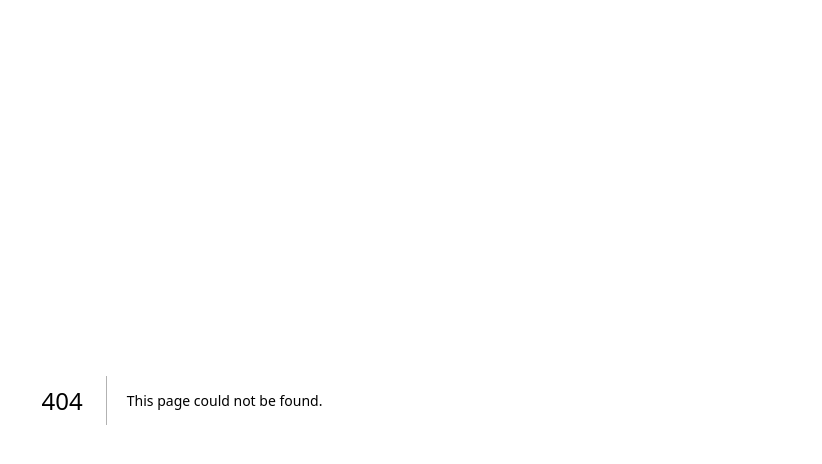
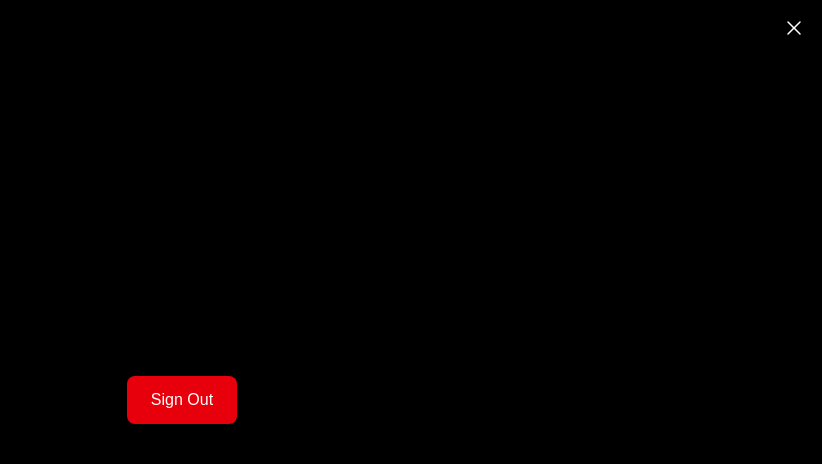
Before and after one commit to yumemiru-masomi/go-todo-mii-4, a Next.js app in the folder next/: page /auth/signout in a window 1280 px wide. Before the commit this address had no page. Shown: the top 464 px of the page, without its empty margins (458-1280 px from the left). Built offline with nearby package versions, Linux system fonts and the light colour scheme.

Commit message:
feat: signout機能を追加

```diff
--- a/next/auth.ts
+++ b/next/auth.ts
@@ -11,7 +11,7 @@ if (!googleClientId || !googleClientSecret) {
   );
 }
 
-export const { handlers, signIn, signOut, auth } = NextAuth({
+export const { handlers, auth, signIn, signOut } = NextAuth({
   providers: [
     Google({
       clientId: googleClientId,
@@ -19,14 +19,28 @@ export const { handlers, signIn, signOut, auth } = NextAuth({
     }),
   ],
   callbacks: {
-    async redirect({ baseUrl }) {
-      // サインイン成功後、今日の日付のページへリダイレクト
+    async redirect({ url, baseUrl }) {
+      // ✅ サインアウト後は /auth/signout に遷移
+      if (
+        url.includes("/auth/signout") ||
+        url === baseUrl ||
+        url === `${baseUrl}/`
+      ) {
+        return `${baseUrl}/auth/signin`;
+      }
+
+      // ✅ サインイン成功後（callback経由）→ 今日のページに遷移
+      if (url.includes("/auth/signin")) {
         const today = new Date();
         const year = today.getFullYear();
         const month = String(today.getMonth() + 1).padStart(2, "0");
         const day = String(today.getDate()).padStart(2, "0");
         const todayStr = `${year}-${month}-${day}`;
         return `${baseUrl}/todos/${todayStr}`;
+      }
+
+      // ✅ その他はそのまま
+      return url.startsWith(baseUrl) ? url : baseUrl;
     },
   },
   secret: process.env.NEXTAUTH_SECRET,
--- a/next/package.json
+++ b/next/package.json
@@ -9,6 +9,7 @@
     "lint": "next lint"
   },
   "dependencies": {
+    "@heroicons/react": "^2.2.0",
     "date-fns": "^4.1.0",
     "next": "15.3.0",
     "next-auth": "^5.0.0-beta.29",
--- /dev/null
+++ b/next/src/app/actions/auth.ts
@@ -0,0 +1,11 @@
+"use server";
+
+import { signIn, signOut } from "../../../auth";
+
+export async function handleSignIn() {
+  await signIn("google");
+}
+
+export async function handleSignOut() {
+  await signOut({ redirectTo: "/home" });
+}
--- /dev/null
+++ b/next/src/app/auth/signin/page.tsx
@@ -0,0 +1,10 @@
+import { SignInButton } from "@/components/auth/SignInButton";
+
+export default function SignIn() {
+  return (
+    <main className="min-h-screen flex flex-col items-center justify-center">
+      <h1 className="text-4xl font-bold mb-4">TODOアプリ</h1>
+      <SignInButton />
+    </main>
+  );
+}
--- /dev/null
+++ b/next/src/app/auth/signout/page.tsx
@@ -0,0 +1,24 @@
+"use client";
+
+import { XMarkIcon } from "@heroicons/react/24/solid";
+import { SignOutButton } from "@/components/auth/SignOutButton";
+
+export default function SignOut() {
+  return (
+    <div className="fixed inset-0 bg-black bg-opacity-80 z-50 flex flex-col items-center justify-center">
+      {/* 閉じるボタン（右上） */}
+      <button
+        aria-label="閉じる"
+        className="absolute top-4 right-4 text-white"
+        onClick={() => {
+          window.history.back();
+        }}
+      >
+        <XMarkIcon className="w-6 h-6" />
+      </button>
+
+      {/* メニュー内容 */}
+      <SignOutButton />
+    </div>
+  );
+}
--- a/next/src/app/home/page.tsx
+++ /dev/null
@@ -1,23 +0,0 @@
-"use client";
-
-import { signIn } from "next-auth/react";
-
-export default function HomePage() {
-  const handleSignIn = async () => {
-    await signIn("google", {
-      callbackUrl: "/auth/callback",
-    });
-  };
-
-  return (
-    <main className="min-h-screen flex flex-col items-center justify-center">
-      <h1 className="text-4xl font-bold mb-4">TODOアプリ</h1>
-      <button
-        onClick={handleSignIn}
-        className="px-4 py-2 bg-blue-500 text-white rounded"
-      >
-        Sign in with Google
-      </button>
-    </main>
-  );
-}
--- a/next/src/app/page.tsx
+++ b/next/src/app/page.tsx
@@ -2,5 +2,5 @@
 import { redirect } from "next/navigation";
 
 export default function Page() {
-  redirect("/home");
+  redirect("auth/signin");
 }
--- a/next/src/components/Header.tsx
+++ b/next/src/components/Header.tsx
@@ -4,6 +4,7 @@
 import { useRouter } from "next/navigation";
 import { format, addDays, parseISO } from "date-fns";
 import { ja } from "date-fns/locale";
+import { Bars3Icon } from "@heroicons/react/24/solid";
 
 type Props = {
   date: string; // "2025-04-17"
@@ -26,7 +27,17 @@ export default function TodoHeader({ date }: Props) {
   };
 
   return (
+    <>
       <div className="flex items-center justify-between py-10">
+        {/* ハンバーガーアイコン */}
+        <button
+          onClick={() => router.push("/auth/signout")}
+          aria-label="メニューを開く"
+          className="p-2"
+        >
+          <Bars3Icon className="w-6 h-6 text-white" />
+        </button>
+
         {/* 今日ボタン */}
         <button
           onClick={goToday}
@@ -56,5 +67,6 @@ export default function TodoHeader({ date }: Props) {
           </button>
         </div>
       </div>
+    </>
   );
 }
--- /dev/null
+++ b/next/src/components/auth/SignInButton.tsx
@@ -0,0 +1,18 @@
+"use client";
+
+import { signIn } from "next-auth/react";
+
+export function SignInButton() {
+  const handleSignIn = async () => {
+    await signIn("google");
+  };
+
+  return (
+    <button
+      onClick={handleSignIn}
+      className="px-6 py-3 bg-blue-600 text-white rounded-lg hover:bg-blue-700 transition-colors"
+    >
+      Sign in with Google
+    </button>
+  );
+}
--- /dev/null
+++ b/next/src/components/auth/SignOutButton.tsx
@@ -0,0 +1,21 @@
+"use client";
+
+import { signOut } from "next-auth/react";
+
+export function SignOutButton() {
+  const handleSignOut = async () => {
+    await signOut({
+      callbackUrl: "auth/signin",
+      redirect: true,
+    });
+  };
+
+  return (
+    <button
+      onClick={handleSignOut}
+      className="px-6 py-3 bg-red-600 text-white rounded-lg hover:bg-red-700 transition-colors"
+    >
+      Sign Out
+    </button>
+  );
+}
```
Also changed, not shown: 1 other file (tests, documents, lock files or other folders). Lines whose indentation alone changed are shown as unchanged.
